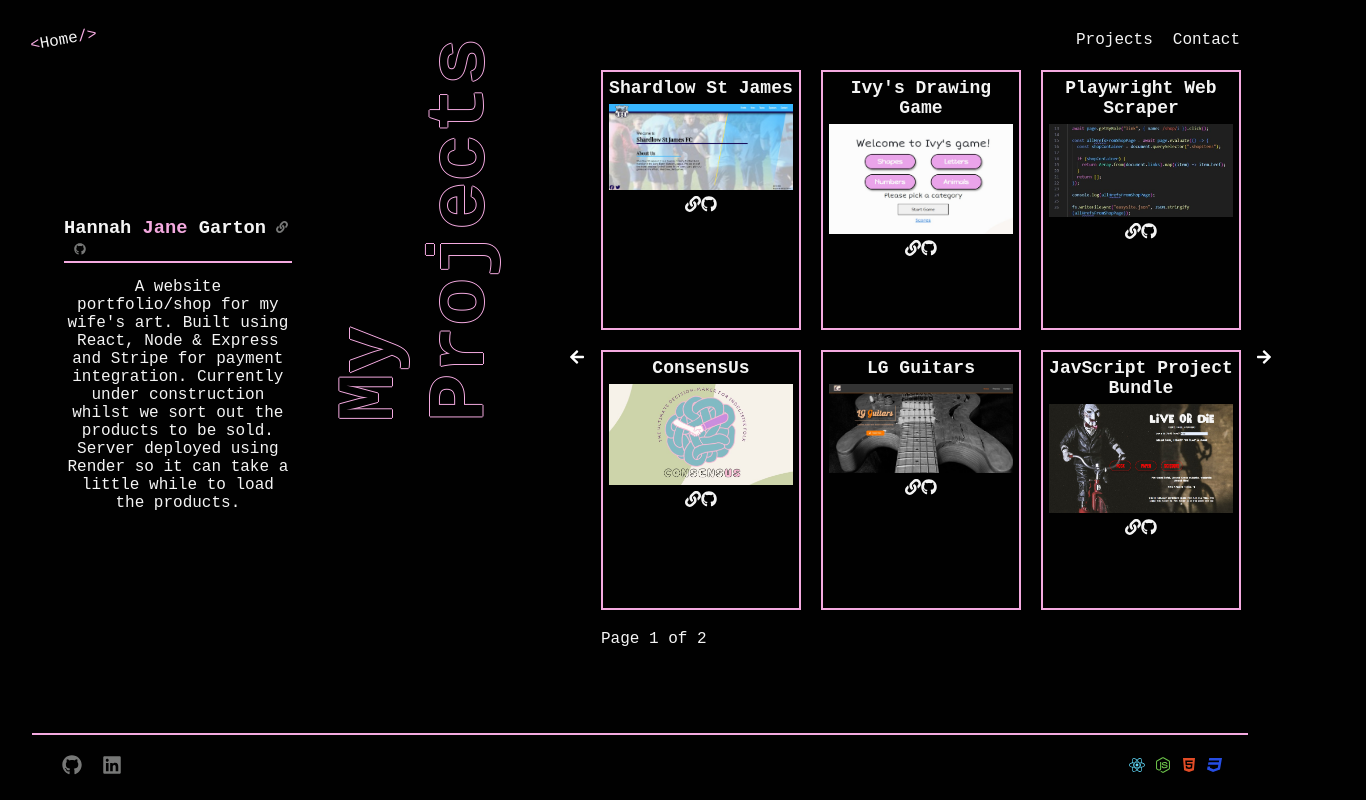
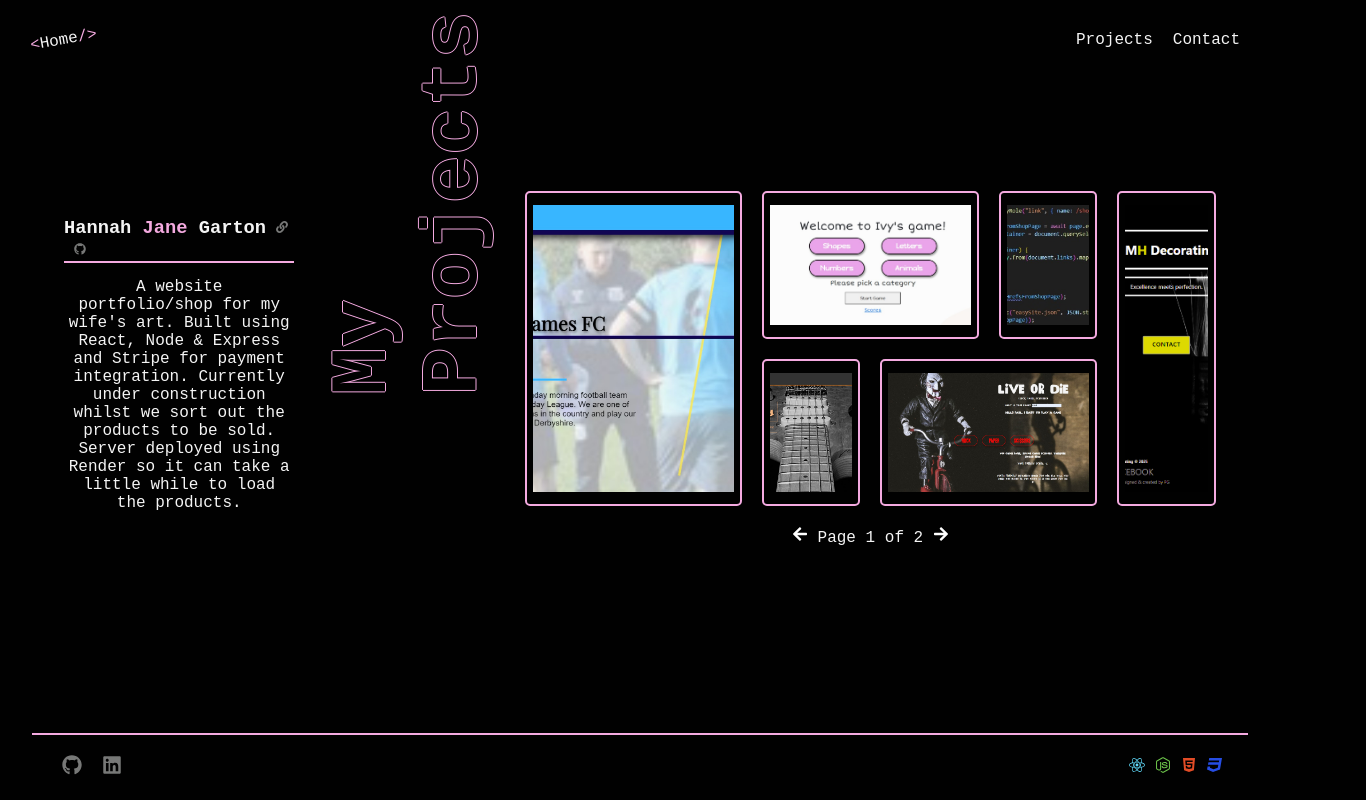
Before and after one commit to paulg44/portfolio_one, a React (Create React App) app in the folder my-portfolio/: page /projects in a window 1280 px wide. Shown: the whole page, 1366 px wide, since content can reach past the window. Built offline with nearby package versions, Linux system fonts and the light colour scheme; a web font is replaced by a local one.

Commit message:
finish layout for web view

```diff
--- a/my-portfolio/src/Pages/Projects/Projects.css
+++ b/my-portfolio/src/Pages/Projects/Projects.css
@@ -80,47 +80,47 @@
 /* Right Project Section */
 .right-section {
   width: 60%;
-  margin: 0 40px;
   animation: fade-in 4s ease-in;
 }
 
 .right-container {
   position: relative;
+  margin-top: 20px;
+  display: flex;
+  flex-direction: column;
+  align-items: center;
 }
 
 .inner-project-container {
   position: relative;
   display: grid;
-  grid-template-columns: repeat(3, auto);
+  grid-template-columns: repeat(6, 1fr);
   grid-template-rows: repeat(2, auto);
   grid-gap: 20px;
   justify-content: center;
+  text-align: center;
 
   .projectCard {
     border: 2px solid var(--bright-color);
-    width: 200px;
-    height: 260px;
     display: flex;
     flex-direction: column;
     align-items: center;
     padding: 6px;
-
-    h3 {
-      font-size: 18px;
-      text-align: center;
-    }
+    border-radius: 5px;
 
     img {
       width: 100%;
+      height: 100%;
       margin: 6px 0;
+      object-fit: cover;
     }
 
-    /* &.cardone {
-      grid-column: 2 / span 2;
-      grid-row: span 1;
+    &.cardone {
+      grid-column: 1 / span 2;
+      grid-row: span 4;
     }
     &.cardtwo {
-      grid-column: span 1;
+      grid-column: span 2;
       grid-row: span 1;
     }
     &.cardthree {
@@ -128,34 +128,18 @@
       grid-row: span 1;
     }
     &.cardfour {
-      grid-column: 2 / span 1;
-      grid-row: span 2;
+      grid-column: span 1;
+      grid-row: span 4;
     }
     &.cardfive {
-      grid-column: span 2;
-      grid-row: span 2;
+      grid-column: span 1;
+      grid-row: span 3;
     }
     &.cardsix {
-      grid-column: span 1;
-      grid-row: span 2;
-    } */
+      grid-column: span 2;
+      grid-row: span 3;
+    }
   }
-}
-
-.individual-project h3 {
-  padding: 2px;
-  width: 50%;
-  border-bottom: 2px solid var(--bright-color);
-}
-
-.individual-project p {
-  padding: 0 30px;
-}
-
-.individual-project img {
-  margin: 20px 30px;
-  width: 80%;
-  border-radius: 5px;
 }
 
 /* Animation */
@@ -171,49 +155,36 @@
   }
 }
 
-/* Test carosel */
-
-.project {
-  width: 100%;
-  opacity: 0;
-  position: absolute;
-  top: 50%;
-  transform: translateY(-50%);
-  transition: opacity 0.4s ease-in-out;
+.scrollBtns {
+  margin-top: 20px;
 }
 
-.project.active {
-  opacity: 1;
-}
-
-.carousel-prev,
-.carousel-next {
-  position: absolute;
-  top: 50%;
-  transform: translateY(-50%);
+.prevBtn,
+.nextBtn {
   background-color: transparent;
   color: #fff;
   text-decoration: none;
   font-weight: bold;
   font-size: 16px;
   border: none;
+  margin: 0 10px;
 }
 
-.carousel-prev {
+.prevBtn {
   left: -10px;
 }
 
-.carousel-next {
+.nextBtn {
   right: -10px;
 }
 
-.carousel-prev:hover,
-.carousel-next:hover {
+.prevBtn:hover,
+.nextBtn:hover {
   color: var(--bright-color);
 }
 
-.carousel-next:active,
-.carousel-prev:active {
+.nextBtn:active,
+.prevBtn:active {
   animation: bounce 0.5s ease-in-out;
 }
 
--- a/my-portfolio/src/Pages/Projects/Projects.js
+++ b/my-portfolio/src/Pages/Projects/Projects.js
@@ -71,10 +71,8 @@ function Projects() {
                 key={project.id}
                 className={`projectCard card${project.styling}`}
               >
-                <h3>{project.title}</h3>
-
                 <img src={project.imgSrc} alt={project.imgAlt} />
-                <div className="projectIcons">
+                {/* <div className="projectIcons">
                   <a
                     href={project.websiteLink}
                     target="_blank"
@@ -85,12 +83,13 @@ function Projects() {
                   <a href={project.githubLink} target="_blank" rel="noreferrer">
                     <FaGithub className="rightIcon" />
                   </a>
-                </div>
+                </div> */}
               </div>
             ))}
-            {/* I may need this for mobile view */}
+          </div>
+          <div className="scrollBtns">
             <button
-              className="carousel-prev"
+              className="prevBtn"
               onClick={prevPage}
               disabled={currentPage === 1}
             >
@@ -100,7 +99,7 @@ function Projects() {
               Page {currentPage} of {totalPages}
             </span>
             <button
-              className="carousel-next"
+              className="nextBtn"
               onClick={nextPage}
               disabled={currentPage === totalPages}
             >
--- a/my-portfolio/src/data/projects.json
+++ b/my-portfolio/src/data/projects.json
@@ -32,11 +32,11 @@
     },
     {
       "id": 4,
-      "title": "ConsensUs",
-      "websiteLink": "https://consensusgpt.netlify.app/",
-      "githubLink": "https://github.com/BC14-GPT-great-programming-team/Great-Programming-Team-Final-Project",
-      "imgSrc": "/projectImages/consensus.jpg",
-      "description": "Our SoC final project. An App designed for multiple users who can't decide what to do on a night out, this app saves time by coming to a decision for you, using rounds of voting. This project was all about teamwork, collaboration and honestly, fun!",
+      "title": "AMH Decorators",
+      "websiteLink": "https://amhdecorating.co.uk/",
+      "githubLink": "https://github.com/paulg44/AMH-Decorators",
+      "imgSrc": "/projectImages/amh_mobile_view.png",
+      "description": "Complete website from design, build, deploy, maintain.",
       "styling": "four"
     },
     {
@@ -100,11 +100,12 @@
     },
     {
       "id": 12,
-      "title": "AMH Decorators",
-      "websiteLink": "https://amhdecorating.co.uk/",
-      "githubLink": "https://github.com/paulg44/AMH-Decorators",
-      "imgSrc": "/projectImages/amh_mobile_view.png",
-      "description": "Complete website from design, build, deploy, maintain."
+      "title": "ConsensUs",
+      "websiteLink": "https://consensusgpt.netlify.app/",
+      "githubLink": "https://github.com/BC14-GPT-great-programming-team/Great-Programming-Team-Final-Project",
+      "imgSrc": "/projectImages/consensus.jpg",
+      "description": "Our SoC final project. An App designed for multiple users who can't decide what to do on a night out, this app saves time by coming to a decision for you, using rounds of voting. This project was all about teamwork, collaboration and honestly, fun!",
+      "styling": "four"
     }
   ]
 }
```
